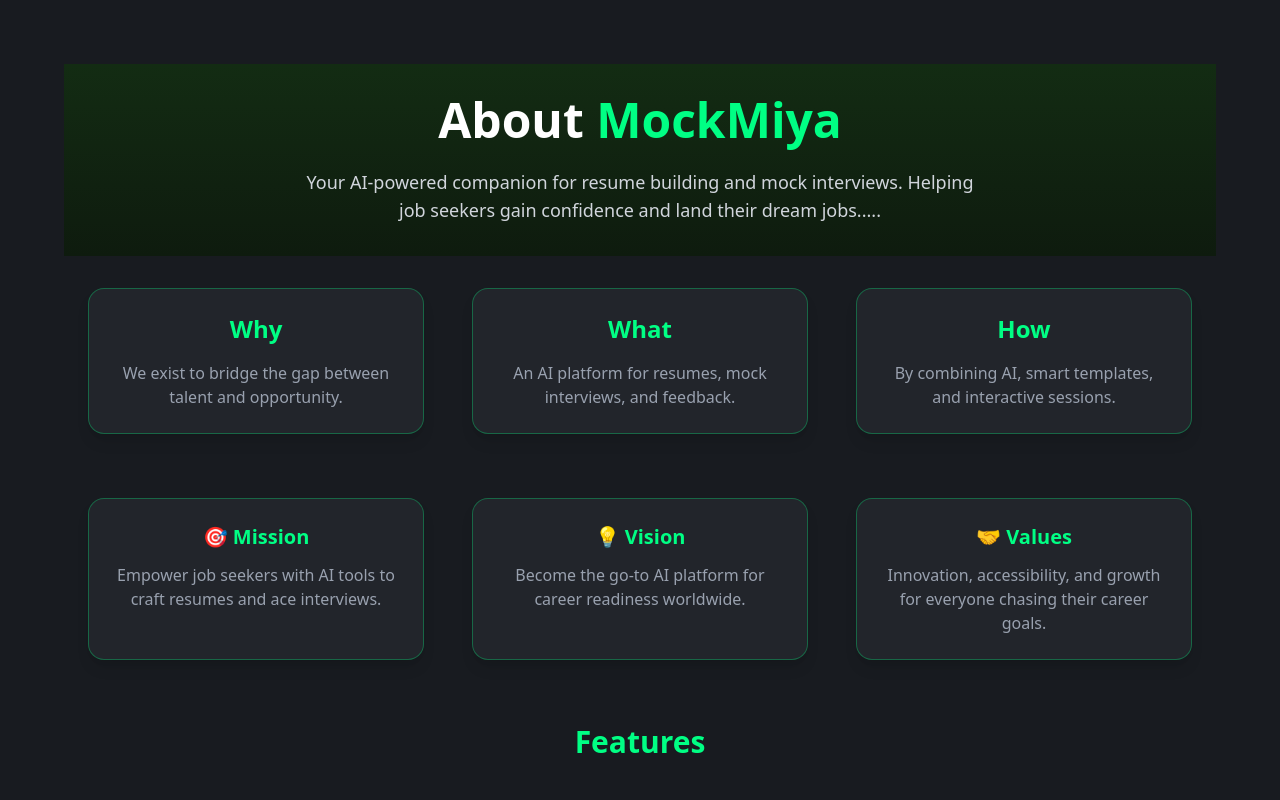
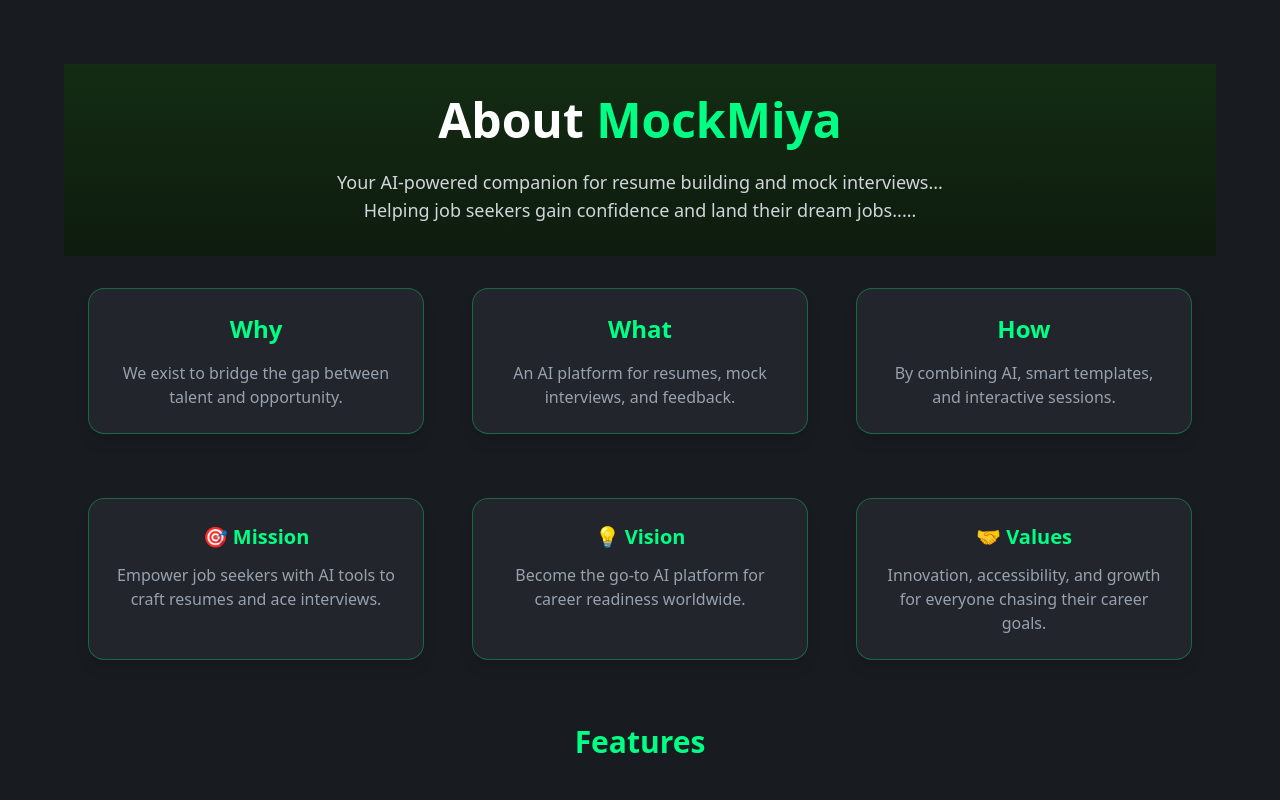
Before and after one commit to Pullock4981/MockMiya_client, a Next.js app: page /about in a window 1280 px wide. Shown: the top 800 px of the page. Built offline with nearby package versions, Linux system fonts and the light colour scheme.

Commit message:
add changes

```diff
--- a/app/about/components/Hero.tsx
+++ b/app/about/components/Hero.tsx
@@ -7,7 +7,7 @@ export default function Hero() {
         About <span className="text-[#00FF84]">MockMiya</span>
       </h1>
       <p className="text-lg max-w-2xl mx-auto text-gray-300">
-        Your AI-powered companion for resume building and mock interviews.
+        Your AI-powered companion for resume building and mock interviews...
         Helping job seekers gain confidence and land their dream jobs.....
       </p>
     </section>
```
